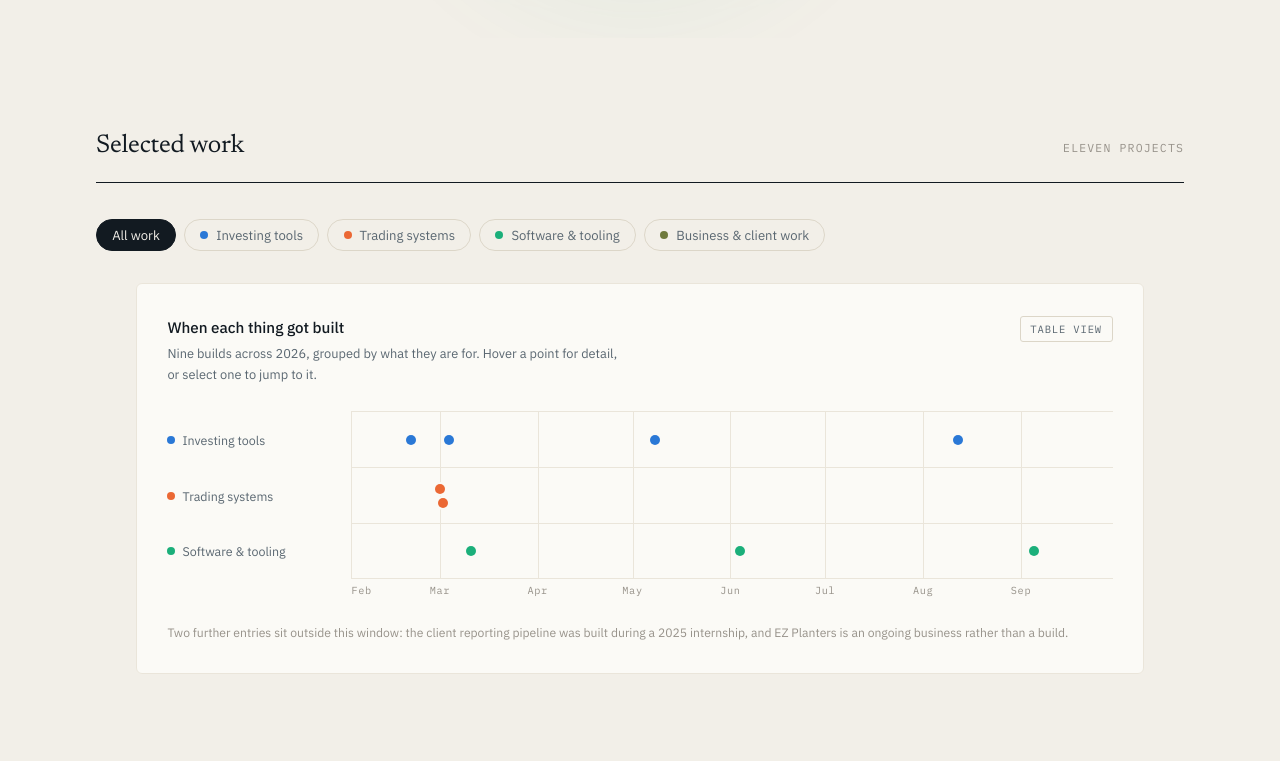
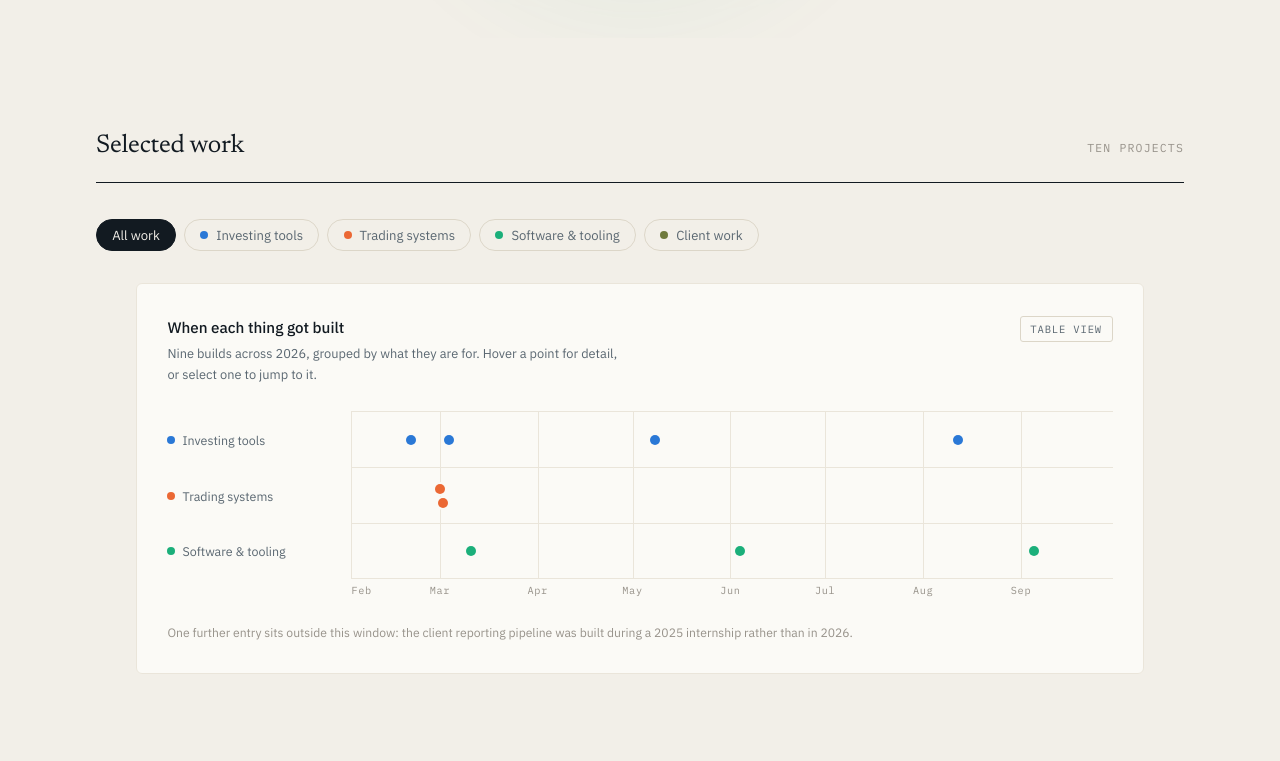
Before and after one commit to ericpeck05/ericpeck05.github.io, a plain HTML site: page index.html in a window 1280 px wide. Shown: the part 780-1541 px from the top of the page. Drawn offline with Linux system fonts and the light colour scheme.

Commit message:
Remove EZ Planters; rename that category to Client work

```diff
--- a/index.html
+++ b/index.html
@@ -687,7 +687,7 @@
       <div id="plot-wrap">
         <div class="plot" id="plot"></div>
         <div class="axis" id="axis"></div>
-        <p class="chart-note">Two further entries sit outside this window: the client reporting pipeline was built during a 2025 internship, and EZ Planters is an ongoing business rather than a build.</p>
+        <p class="chart-note">One further entry sits outside this window: the client reporting pipeline was built during a 2025 internship rather than in 2026.</p>
       </div>
 
       <div class="table-scroll" id="table-wrap" hidden>
@@ -975,25 +975,6 @@
       '</svg>';
   };
 
-  /* planters, designed and planted by hand */
-  ART.planters = function () {
-    var plant = function (x, s, d) {
-      return '<g class="anim-sway" style="animation-delay:' + d + 's" transform="translate(' + x + ',0) scale(' + s + ')">' +
-        '<path d="M0 150 C -6 122, -20 110, -30 100" class="art-cs"/>' +
-        '<path d="M0 150 C 6 120, 18 106, 30 98" class="art-cs"/>' +
-        '<path d="M0 150 C 0 118, 0 102, 0 78" class="art-cs"/>' +
-        '<ellipse cx="-33" cy="97" rx="12" ry="6" class="art-c" transform="rotate(-28 -33 97)"/>' +
-        '<ellipse cx="33" cy="95" rx="12" ry="6" class="art-c" transform="rotate(26 33 95)"/>' +
-        '<ellipse cx="0" cy="72" rx="8" ry="13" class="art-c"/>' +
-        '</g>';
-    };
-    return '<svg viewBox="0 0 320 240" role="img" aria-label="A planted container of seasonal greenery">' +
-      plant(96, 0.92, 0) + plant(160, 1.05, 0.9) + plant(224, 0.88, 1.8) +
-      '<path d="M70 152 L250 152 L234 216 L86 216 Z" class="art-mute" style="opacity:.8"/>' +
-      '<line x1="70" y1="167" x2="246" y2="167" class="art-line"/>' +
-      '</svg>';
-  };
-
   /* =========================================================
      DATA
      ========================================================= */
@@ -1002,7 +983,7 @@
     { key: "investing", label: "Investing tools",        series: "var(--s-1)" },
     { key: "trading",   label: "Trading systems",        series: "var(--s-2)" },
     { key: "software",  label: "Software & tooling",     series: "var(--s-3)" },
-    { key: "business",  label: "Business & client work", series: "var(--s-4)" }
+    { key: "business",  label: "Client work",            series: "var(--s-4)" }
   ];
 
   var CHART_CATS = ["investing", "trading", "software"];
@@ -1080,13 +1061,6 @@
       meta: "Python · python-pptx · python-docx",
       body: "During my internship, portfolio review decks were assembled by hand from brokerage exports. I wrote a workflow that reads the export and produces the deck plus the companion write-up in firm brand, which turned an afternoon of formatting into a few minutes and left more room for the analysis itself.",
       links: []
-    },
-    {
-      title: "EZ Planters", art: "planters", cat: "business", date: null,
-      does: "A seasonal planter and landscaping business I started and still run, from design and planting through pricing and invoicing.",
-      meta: "North Shore · design, planting, pricing, invoicing",
-      body: "A small business I started and still run. I handle the design, the planting, the pricing, and the invoicing, which has taught me more about managing a client relationship than any case study has.",
-      links: []
     }
   ];
 
@@ -1436,7 +1410,7 @@
 
   var emptyNote = document.createElement("p");
   emptyNote.className = "empty-note";
-  emptyNote.textContent = "No dated builds in this category. The entries below sit outside the 2026 window.";
+  emptyNote.textContent = "No dated builds in this category. The entry below sits outside the 2026 window.";
   emptyNote.hidden = true;
   plotWrap.insertBefore(emptyNote, plotWrap.firstChild);
 
```
